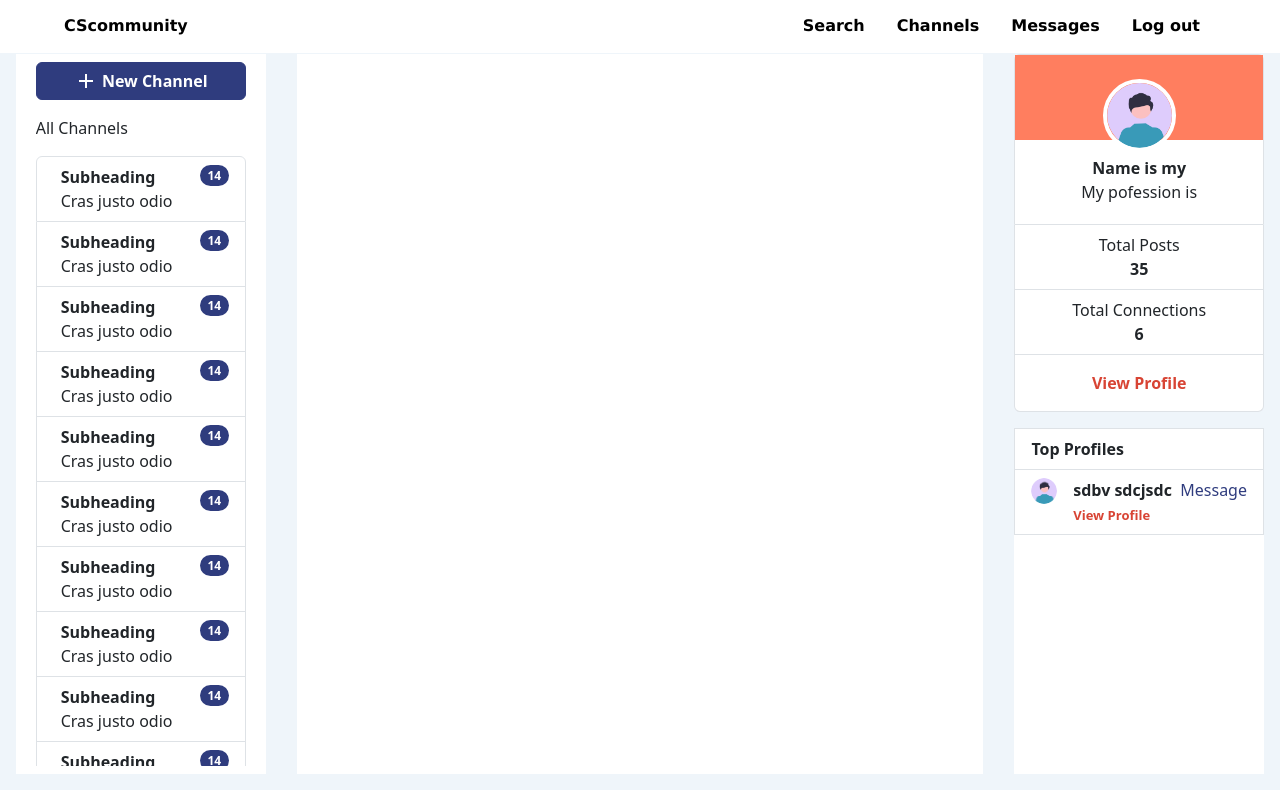
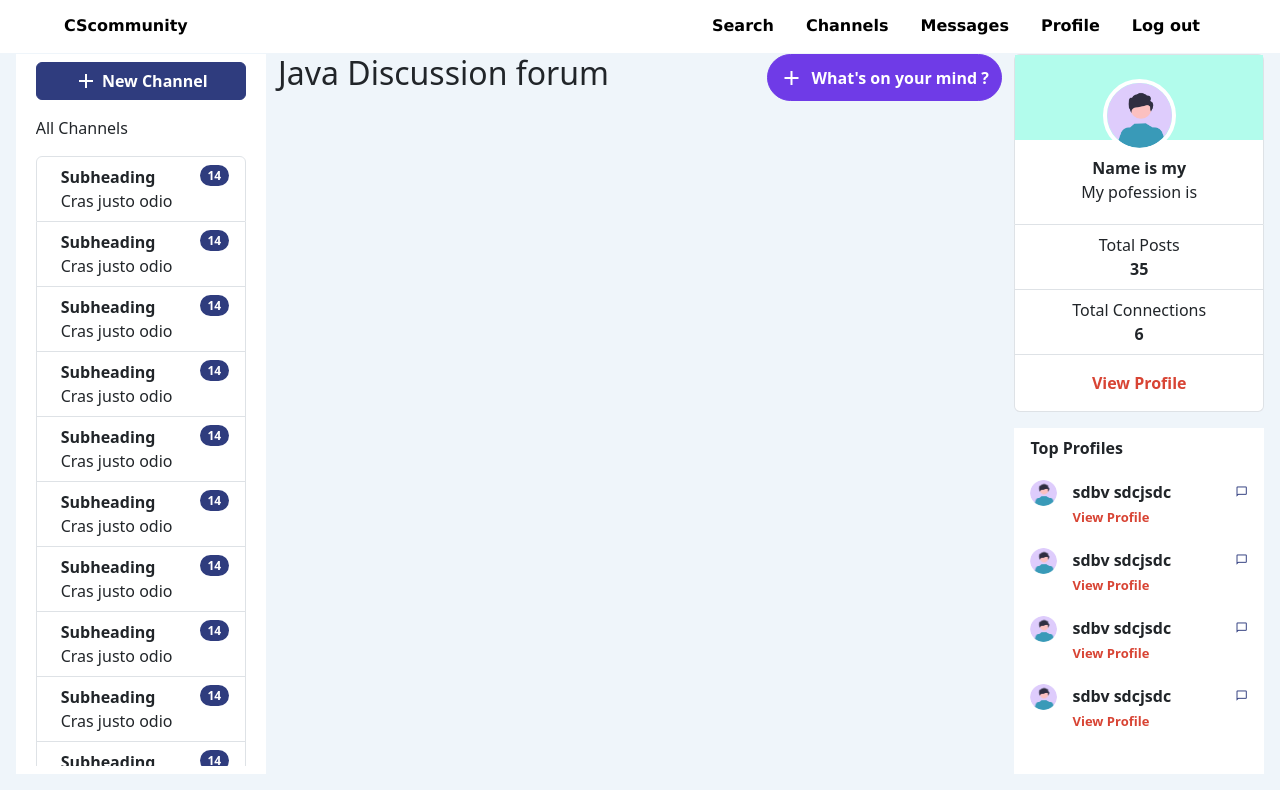
Before and after one commit to ByteBelle-21/PersonalProject, a React (Create React App) app in the folder frontend/: page / in a window 1280 px wide. Built offline with nearby package versions, Linux system fonts and the light colour scheme.

Commit message:
Added required forms and modals to channels page

```diff
--- a/frontend/src/Uniformstyle.css
+++ b/frontend/src/Uniformstyle.css
@@ -39,7 +39,6 @@
 .nav-link {
     font-family:Verdana, Geneva, Tahoma, sans-serif;
     color: black !important;
-    font-size: calc(0.5em + 1vmin) !important;
     font-weight: 600 !important;
 
 }
--- a/frontend/src/channels.css
+++ b/frontend/src/channels.css
@@ -8,10 +8,11 @@
     overflow: hidden;
 }
 
-.left-block, .middle-block{
+
+.left-block{
     background-color: white;
+    padding: 1vh;
     height: 100%;
-    padding: 1vh;
 }
 
 .left-block, .right-block{
@@ -22,9 +23,38 @@
 }
 
 .middle-block{
-    width: 55%;
+    background-color: transparent;
+    width: 58%;
+    height: 100%;
 }
 
+
+.create-post-block{
+    height: fit-content;
+    display: flex;
+    flex-direction: row;
+    justify-content: space-between;
+}
+
+.new-post-btn{
+    display: flex;
+    justify-content: center;
+    align-items: center;
+    border-radius: 2vw;
+    background-color:  #6f3be7;
+    border-color:  #6f3be7;
+}
+
+.new-post-btn:hover{
+    background-color: white;
+    color: #6f3be7;
+    border-color:  #6f3be7;
+}
+
+.attach-section{
+    display: flex;
+    flex-direction: row;
+}
 
 .add-channel-btn{
     display: flex;
@@ -106,7 +136,7 @@
     left: 0;
     width: 100%;
     height: 50%;
-    background-color: #ff7e5f;
+    background-color: #b2fcec;
 }
 
 .profile-img{
@@ -157,6 +187,52 @@
     font-weight: semibold;
 }
 
-.suggestions-list{
-    border-radius: 0 ;
+
+
+
+.view-link:hover{
+    transform: scale(1.1);
 }
+
+.message-link:hover{
+    transform: scale(1.1);
+}
+
+.suggestions::-webkit-scrollbar{
+    width: 0.5vh;
+    background-color:#eef0f7;
+}
+
+.suggestions::-webkit-scrollbar-thumb{
+    background-color:#2F3C7E;
+}
+
+.suggestion-item{
+    border: none;
+    margin-bottom: 0.5vh;
+    align-items: center;
+    justify-content: center;
+}
+
+.create-channel-title{
+    font-weight: bold;
+    display: flex;
+    align-items: center;
+    margin-top: 1vh;
+}
+
+.cancle-channel-btn, .cancle-channel-btn:hover{
+    background-color: white;
+    color: black;
+    border-color: #2F3C7E;
+}
+
+.cancle-channel-btn:hover, .create-channel-btn:hover{
+    transform: scale(1.1);
+}
+
+.create-channel-btn, .create-channel-btn:hover{
+    background-color:#2F3C7E;
+    color: white;
+    border-color: #2F3C7E;
+}
--- a/frontend/src/channels.js
+++ b/frontend/src/channels.js
@@ -4,12 +4,67 @@ import Badge from 'react-bootstrap/Badge';
 import ListGroup from 'react-bootstrap/ListGroup';
 import Image from 'react-bootstrap/Image';
 import { Link } from 'react-router-dom';
+import Modal from 'react-bootstrap/Modal';
+import { useState } from 'react';
+import Form from 'react-bootstrap/Form';
+import Stack from 'react-bootstrap/Stack';
 
 function Channels(){
+
+    const[showChannelModal, setShowChannnelModal] = useState(false);
+    const openChannelModal = ()=>{
+        setShowChannnelModal(true);
+    }
+
+    const closeChannelModal = ()=>{
+        setShowChannnelModal(false);
+    }
+
+
+    const[showPostModal, setShowPostModal] = useState(false);
+    const openPostModal = ()=>{
+        setShowPostModal(true);
+    }
+
+    const closePostModal = ()=>{
+        setShowPostModal(false);
+    }
+
     return(
         <div className="channels">
            <div className='left-block'>
-                <Button className='add-channel-btn'><span class="material-symbols-outlined"> add</span> New Channel</Button>
+                <Button className='add-channel-btn' onClick={openChannelModal}>
+                    <span class="material-symbols-outlined"> add</span>
+                    New Channel
+                </Button>
+                <Modal
+                    size="md"
+                    show={showChannelModal}
+                    onHide={closeChannelModal}
+                    centered>
+                    <Modal.Body>
+                        <p className='mfont create-channel-title' >
+                            <span class="material-symbols-outlined" style={{fontSize:'1.5vw', marginRight:'0.5vh'}}>rocket_launch</span>
+                            Create Your Own Channel
+                        </p>
+                        <Form.Group controlId="signup-username" >
+                            <Form.Label>Channel Name</Form.Label>
+                            <Form.Control  type="text"
+                                            required
+                                            placeholder="Enter name"
+                                            className='mb-3 '
+                                            style={{fontSize:'calc(0.4em + 1vmin)'}}/>
+                        </Form.Group>
+                    </Modal.Body>
+                    <Modal.Footer style={{border:'none', backgroundColor:'#f0f5fa'}}>
+                    <Button className='cancle-channel-btn' onClick={closeChannelModal}>
+                        Cancle
+                    </Button>
+                    <Button className='create-channel-btn' onClick={closeChannelModal}>
+                        Create
+                    </Button>
+                    </Modal.Footer>
+                </Modal>
                 <div className='channel-list'>
                     <p>All Channels</p>
                     <ListGroup as="ol" >
@@ -107,7 +162,7 @@ function Channels(){
                             as="li"
                             className="d-flex justify-content-between align-items-start">
                             <div className="ms-2 me-auto">
-                            <div className="fw-bold">Subheading</div>
+                                <div className="fw-bold">Subheading</div>
                                 Cras justo odio
                             </div>
                             <Badge  pill>14</Badge>
@@ -116,7 +171,61 @@ function Channels(){
                 </div>
            </div>
            <div className='middle-block'>
+                <div className='create-post-block'>
+                    <h2>Java Discussion forum</h2>
+                    <Button className='new-post-btn' onClick={openPostModal}>
+                        <span class="material-symbols-outlined" style={{marginRight:'1vh'}}> add</span>
+                        <p style={{margin:'0'}} className='fw-bold'>What's on your mind ?</p>
+                    </Button>
+                    <Modal
+                    size="md"
+                    backdrop="static"
+                    show={showPostModal}
+                    onHide={closePostModal}
+                    centered>
+                        <Modal.Body>
+                            <p className='mfont create-channel-title' >
+                                <span class="material-symbols-outlined" style={{fontSize:'1.5vw', marginRight:'0.5vh'}}>mail</span>
+                                Create a new post
+                            </p>
+                            <p><span className='fw-bold'>Channel :</span> java discussion board</p>
+                            <Form.Group >
+                                <Form.Label>Title</Form.Label>
+                                <Form.Control  type="text"
+                                                required
+                                                placeholder="Enter title"
+                                                className='mb-3 '
+                                                style={{fontSize:'calc(0.4em + 1vmin)'}}/>
+                            </Form.Group>
+                            <Form.Group  >
+                                <Form.Label style={{display:'flex', flexDirection:'row'}}>
+                                    <span className='me-auto'>Overview</span>
 
+                                    <Link>
+                                        <span class="material-symbols-outlined">add_reaction</span>
+                                    </Link>
+                                </Form.Label>
+                                <Form.Control
+                                    as="textarea"
+                                    placeholder="Write the overview here"
+                                    style={{height:'15vh'}}
+                                    className='mb-3 ' />
+                            </Form.Group>
+                            <Form.Group controlId="formFileMultiple" >
+                                <Form.Label>Attachments</Form.Label>
+                                <Form.Control type="file" multiple />
+                            </Form.Group>
+                        </Modal.Body>
+                        <Modal.Footer style={{border:'none', backgroundColor:'#f0f5fa'}}>
+                            <Button className='cancle-channel-btn' onClick={closePostModal}>
+                                Cancle
+                            </Button>
+                            <Button className='create-channel-btn' onClick={closePostModal}>
+                                Add new post
+                            </Button>
+                        </Modal.Footer>
+                    </Modal>
+                </div>
            </div>
            <div className='right-block'>
                 <ListGroup as="ol" className='profile-list'>
@@ -139,12 +248,12 @@ function Channels(){
                 </ListGroup>
                 <div className='suggestions'>
                     <ListGroup as="ol" className='suggestions-list'>
-                        <ListGroup.Item  as="li">
+                        <ListGroup.Item className='suggestion-item' as="li">
                             <div className="fw-bold">Top Profiles</div>
                         </ListGroup.Item>
                         <ListGroup.Item
                             as="li"
-                            className="d-flex justify-content-between align-items-start">
+                            className="d-flex justify-content-between align-items-start suggestion-item">
                             <div className="image-container">
                                 <Image
                                     src="Group 301.png"
@@ -156,7 +265,55 @@ function Channels(){
                             <div className="fw-bold">sdbv sdcjsdc </div>
                                 <Link className='view-link'>View Profile</Link>
                             </div>
-                            <Link className='message-link'>Message</Link>
+                            <Link><span class="material-symbols-outlined message-link" style={{fontSize:'1vw'}}>chat_bubble</span></Link>
+                        </ListGroup.Item>
+                        <ListGroup.Item
+                            as="li"
+                            className="d-flex justify-content-between align-items-start suggestion-item">
+                            <div className="image-container">
+                                <Image
+                                    src="Group 301.png"
+                                    className="top-user-img"
+                                    roundedCircle
+                                />
+                            </div>
+                            <div className="ms-2 me-auto">
+                            <div className="fw-bold">sdbv sdcjsdc </div>
+                                <Link className='view-link'>View Profile</Link>
+                            </div>
+                            <Link><span class="material-symbols-outlined message-link" style={{fontSize:'1vw'}}>chat_bubble</span></Link>
+                        </ListGroup.Item>
+                        <ListGroup.Item
+                            as="li"
+                            className="d-flex justify-content-between align-items-start suggestion-item">
+                            <div className="image-container">
+                                <Image
+                                    src="Group 301.png"
+                                    className="top-user-img"
+                                    roundedCircle
+                                />
+                            </div>
+                            <div className="ms-2 me-auto">
+                            <div className="fw-bold">sdbv sdcjsdc </div>
+                                <Link className='view-link'>View Profile</Link>
+                            </div>
+                            <Link><span class="material-symbols-outlined message-link" style={{fontSize:'1vw'}}>chat_bubble</span></Link>
+                        </ListGroup.Item>
+                        <ListGroup.Item
+                            as="li"
+                            className="d-flex justify-content-between align-items-start suggestion-item">
+                            <div className="image-container">
+                                <Image
+                                    src="Group 301.png"
+                                    className="top-user-img"
+                                    roundedCircle
+                                />
+                            </div>
+                            <div className="ms-2 me-auto">
+                            <div className="fw-bold">sdbv sdcjsdc </div>
+                                <Link className='view-link'>View Profile</Link>
+                            </div>
+                            <Link><span class="material-symbols-outlined message-link" style={{fontSize:'1vw'}}>chat_bubble</span></Link>
                         </ListGroup.Item>
 
                     </ListGroup>
--- a/frontend/src/navlink.js
+++ b/frontend/src/navlink.js
@@ -17,6 +17,9 @@ function Navlink(){
             <Nav.Link > Messages</Nav.Link>
         </Nav.Item>
         <Nav.Item>
+            <Nav.Link > Profile</Nav.Link>
+        </Nav.Item>
+        <Nav.Item>
             <Nav.Link style={{marginRight:'5vw'}} > Log out</Nav.Link>
         </Nav.Item>
 
```
Also changed, not shown: frontend/src/Homepage.css (+4 -3 lines), frontend/src/homepage.js (+9 -7 lines).
